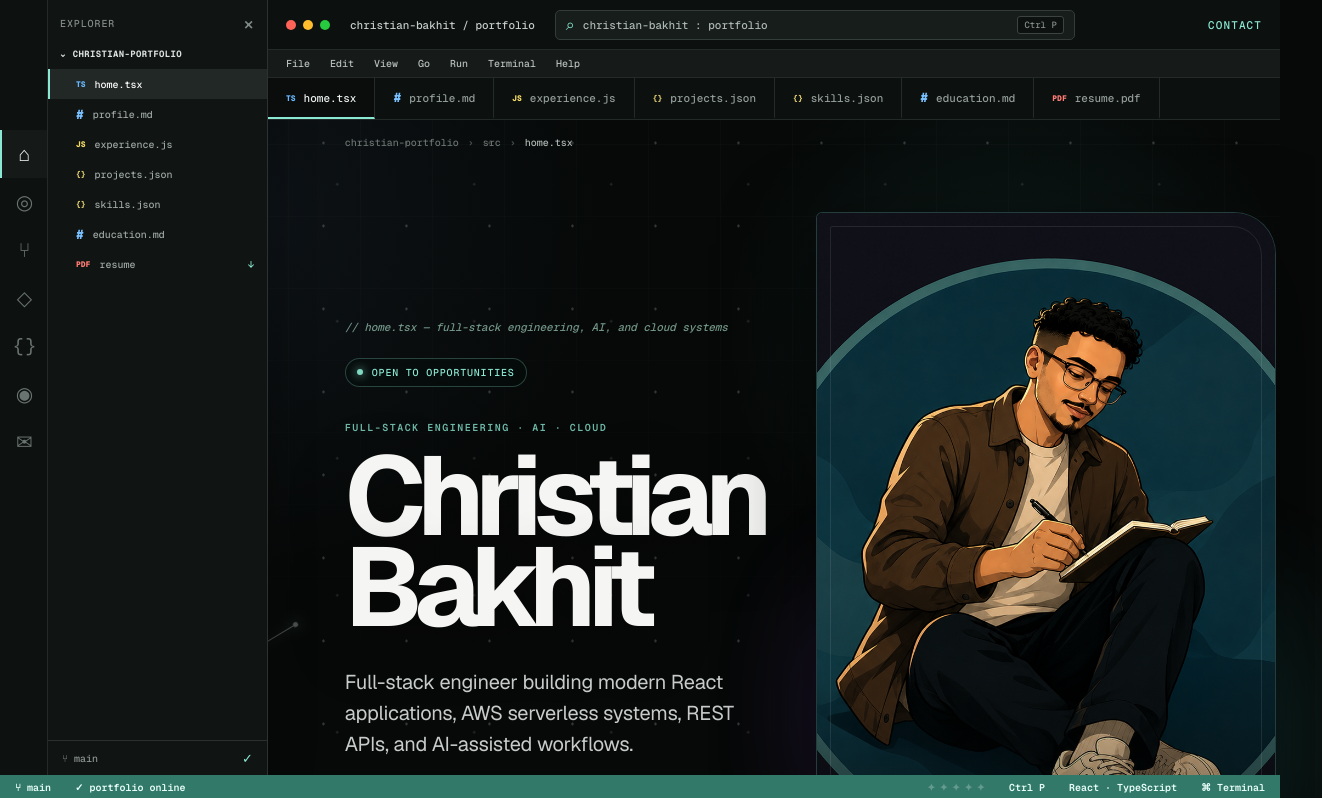
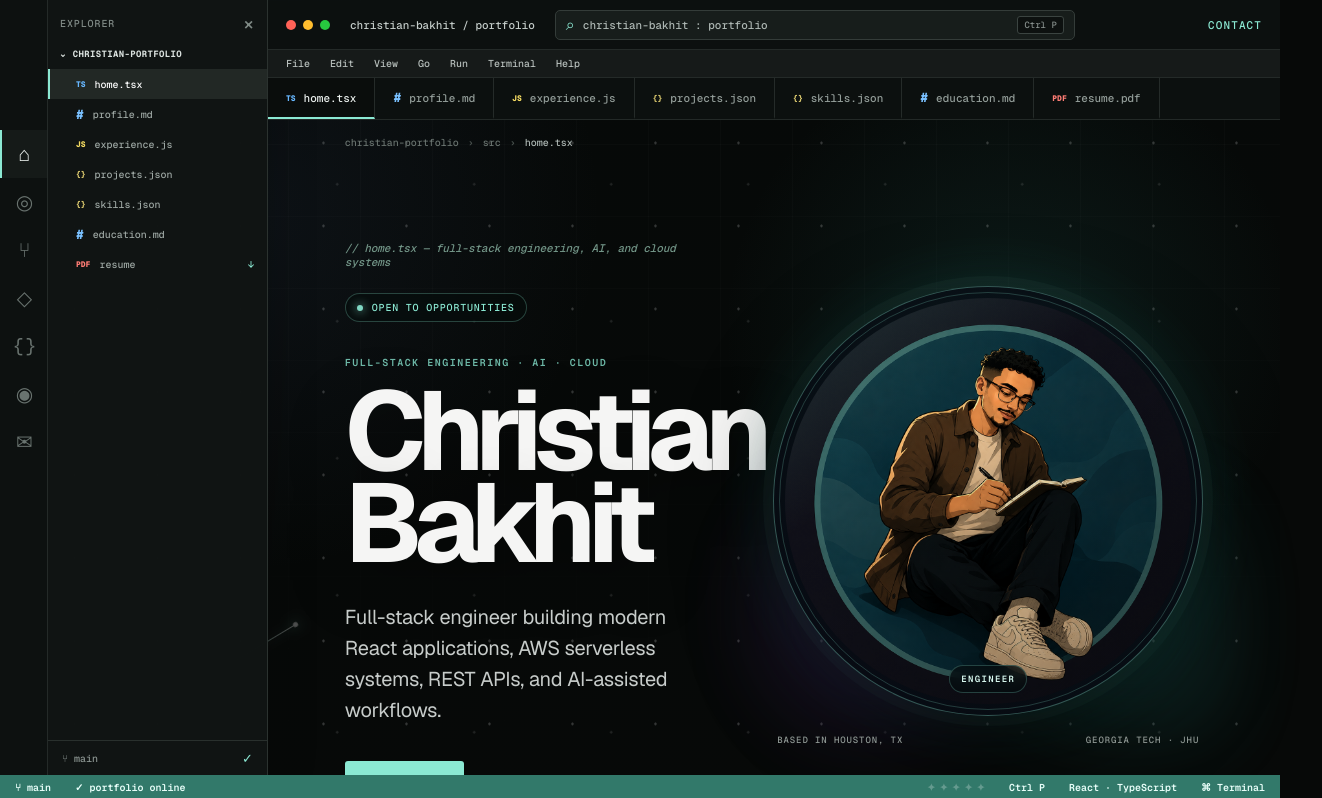
Before and after one commit to ChrisBakhit/christian-portfolio, a Next.js app: page / in a window 1280 px wide. Shown: the top 798 px of the page, 1322 px wide, since content can reach past the window. Built offline with nearby package versions, Linux system fonts and the light colour scheme.

Commit message:
Reshape hero for circular portrait

```diff
--- a/app/navigation.css
+++ b/app/navigation.css
@@ -297,9 +297,14 @@ main.sidebarOpen { padding-left: 268px; }
 .projectCard:hover .projectVisual img { filter:saturate(.94) brightness(.94); }
 .projectCard h3 { font-size:23px; }
 .skillsEditor { border-top-color:rgba(139,233,211,.14); }
-.portraitFrame { aspect-ratio:2/3; }
-.hero { max-width:1440px; grid-template-columns:1fr minmax(460px,.95fr); gap:4vw; }
-.profileWrap { width:min(100%,520px); }
+.portraitFrame { aspect-ratio:1; width:min(100%,520px); margin-inline:auto; padding:11px; overflow:visible; border:1px solid rgba(139,233,211,.34); border-radius:50%; background:radial-gradient(circle at 50% 45%,rgba(29,101,108,.26),rgba(7,12,19,.96) 67%); box-shadow:0 32px 90px rgba(0,0,0,.55),0 0 0 10px rgba(139,233,211,.035),0 0 70px rgba(48,185,174,.16); }
+.portraitFrame:before { inset:11px; border-radius:50%; background:linear-gradient(145deg,rgba(139,233,211,.16),transparent 35%,rgba(0,0,0,.38) 100%); }
+.portraitFrame:after { inset:5px; border:1px solid rgba(139,233,211,.22); border-radius:50%; }
+.portraitFrame img { border-radius:50%; object-fit:cover; object-position:center; }
+.portraitLabel { left:50%; bottom:22px; transform:translateX(-50%); padding:7px 11px; border:1px solid rgba(139,233,211,.24); border-radius:999px; background:rgba(5,12,14,.72); backdrop-filter:blur(8px); white-space:nowrap; }
+.portraitLabel:before { display:none; }
+.hero { max-width:1440px; grid-template-columns:minmax(0,1fr) minmax(430px,.88fr); gap:5vw; }
+.profileWrap { width:min(100%,540px); }
 .section { overflow:hidden; }
 .sectionComet { position:absolute; z-index:0; top:13%; right:-190px; width:175px; height:1px; opacity:0; pointer-events:none; background:linear-gradient(90deg,transparent,rgba(139,233,211,.9),rgba(255,255,255,.85)); box-shadow:0 0 10px rgba(139,233,211,.45); transform:rotate(-24deg); animation:sectionFly 14s cubic-bezier(.2,.5,.2,1) infinite; }
 .sectionComet:before { content:""; position:absolute; right:-2px; top:-2px; width:5px; height:5px; border-radius:50%; background:#eafffa; box-shadow:0 0 13px var(--teal),-38px 17px 0 -1px rgba(139,233,211,.4),-76px -22px 0 -1px rgba(255,255,255,.28); }
```
